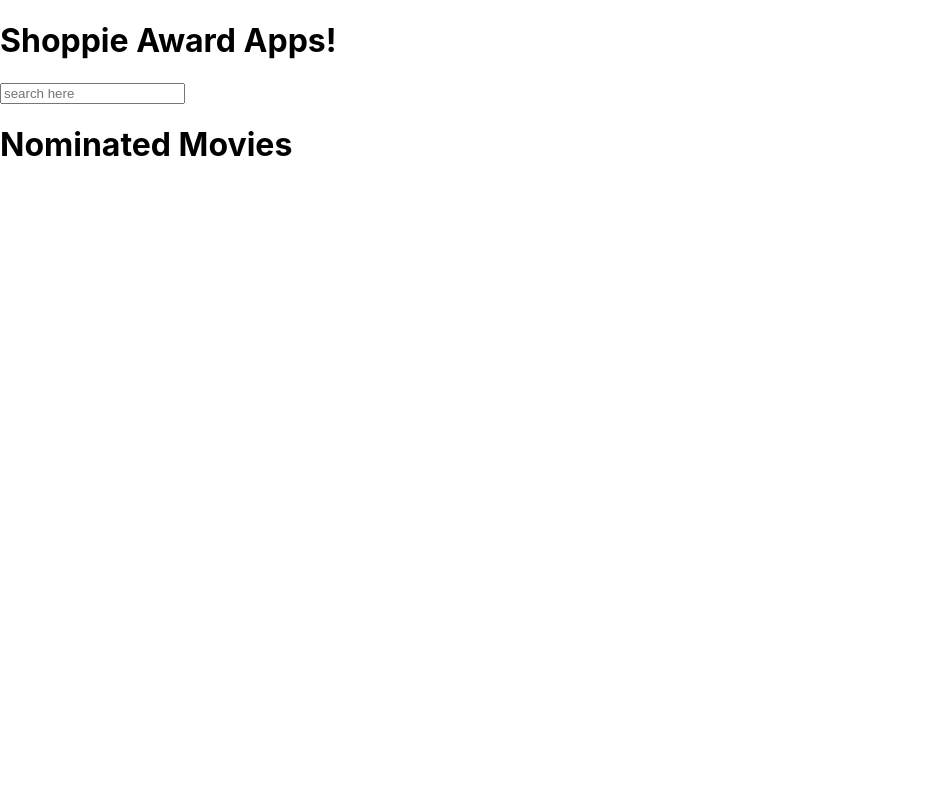
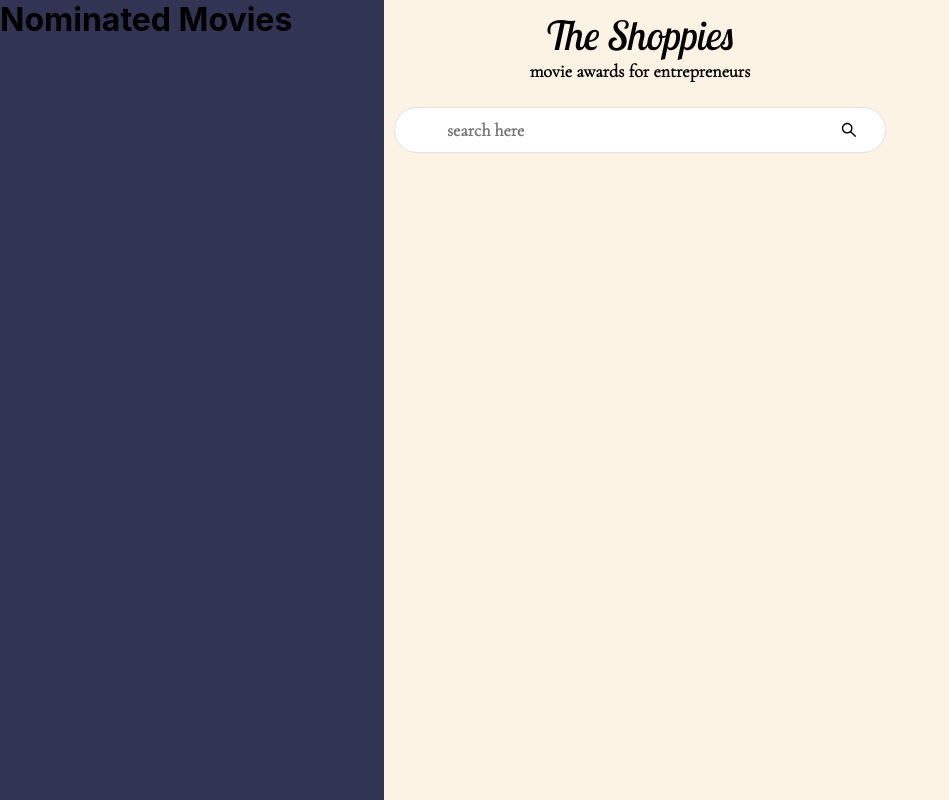
Before and after one commit to letsandeepio/shoppies-fe, a React (Create React App) app: page / in a window 1280 px wide. Shown: the whole page, without its empty margins (0-949 px from the left). Built offline with nearby package versions, Linux system fonts and the light colour scheme.

Commit message:
adds layout & basic design

```diff
--- a/package.json
+++ b/package.json
@@ -3,6 +3,7 @@
   "version": "0.1.0",
   "private": true,
   "dependencies": {
+    "@ant-design/icons": "^4.2.2",
     "@apollo/client": "^3.1.4",
     "@testing-library/jest-dom": "^4.2.4",
     "@testing-library/react": "^9.5.0",
--- a/public/index.html
+++ b/public/index.html
@@ -8,6 +8,8 @@
   <meta name="theme-color" content="#000000" />
   <meta name="description" content="Web site created using create-react-app" />
   <link rel="apple-touch-icon" href="%PUBLIC_URL%/logo192.png" />
+  <link href="https://fonts.googleapis.com/css2?family=Lobster+Two:ital@1&display=swap" rel="stylesheet">
+  <link href="https://fonts.googleapis.com/css2?family=Cormorant+Garamond:wght@300&display=swap" rel="stylesheet">
   <!--
       manifest.json provides metadata used when your web app is installed on a
       user's mobile device or desktop. See https://developers.google.com/web/fundamentals/web-app-manifest/
--- a/src/App.css
+++ b/src/App.css
@@ -0,0 +1,16 @@
+.app__layout {
+  display: flex;
+}
+
+.app__layout-right {
+  background-color: #313453;
+  width: 30vw;
+  height: 100vh;
+}
+
+.app__layout-left {
+  width: 70vw;
+  height: 100vh;
+  overflow: scroll;
+  background-color: #fcf3e4;
+}
--- a/src/App.js
+++ b/src/App.js
@@ -1,16 +1,23 @@
 import React from 'react';
 import './App.css';
-import LiveSearch from './components/LiveSearch';
+
 import CardList from './components/CardList';
 import Nomination from './components/Nomination';
+import Header from './components/Header';
 
 function App() {
   return (
-    <div className="App">
-      <h1>Shoppie Award Apps!</h1>
-      <LiveSearch />
-      <CardList />
-      <Nomination />
+    <div className="app">
+      <Header />
+
+      <div className="app__layout">
+        <div className="app__layout-right">
+          <Nomination />
+        </div>
+        <div className="app__layout-left">
+          <CardList />
+        </div>
+      </div>
     </div>
   );
 }
--- /dev/null
+++ b/src/components/Header.css
@@ -0,0 +1,22 @@
+.header {
+  display: flex;
+  flex-direction: column;
+  position: absolute;
+  top: 10px;
+  align-items: center;
+  width: 100%;
+}
+
+.header__logo>h1 {
+  font-family: 'Lobster Two', cursive;
+  font-size: 40px;
+  font-weight: 300;
+  text-align: center;
+}
+
+.header__logo>h2 {
+  font-family: 'Cormorant Garamond', serif;
+  font-size: 18px;
+  text-align: center;
+  margin-bottom: 25px;
+}
--- /dev/null
+++ b/src/components/Header.js
@@ -0,0 +1,17 @@
+import React from 'react';
+import './Header.css';
+import LiveSearch from './LiveSearch';
+
+const Header = () => {
+  return (
+    <div class="header">
+      <div class="header__logo">
+        <h1>The Shoppies</h1>
+        <h2>movie awards for entrepreneurs</h2>
+      </div>
+      <LiveSearch />
+    </div>
+  );
+};
+
+export default Header;
--- a/src/components/LiveSearch.css
+++ b/src/components/LiveSearch.css
@@ -0,0 +1,27 @@
+.live-search {
+  display: flex;
+  background: #fff;
+  border: 1px solid #dfe1e5;
+  box-shadow: none;
+  height: 39px;
+  width: 490px;
+  border-radius: 24px;
+  height: 44px;
+  margin: 0 auto;
+  align-items: center;
+}
+
+.live-search:hover {
+  border-color: rgba(223, 225, 229, 0);
+  box-shadow: 0 1px 6px 0 rgba(32, 33, 36, 0.28);
+}
+
+.live-search input {
+  font-family: 'Cormorant Garamond', serif;
+  font-size: 18px;
+  font-weight: bold;
+  margin-left: 50px;
+  border: 0px;
+  outline: none;
+  width: 80%;
+}
--- a/src/components/LiveSearch.js
+++ b/src/components/LiveSearch.js
@@ -1,10 +1,12 @@
 import React from 'react';
 import { useStateValue } from '../context/StateProvider';
+import './LiveSearch.css';
+import { SearchOutlined } from '@ant-design/icons';
 
 const LiveSearch = () => {
   const [{ searchTerm }, dispatch] = useStateValue();
   return (
-    <div>
+    <div className="live-search">
       <input
         placeholder="search here"
         value={searchTerm}
@@ -12,7 +14,7 @@ const LiveSearch = () => {
           dispatch({ type: 'SET_SEARCH_TERM', searchTerm: e.target.value })
         }
       />
-      <div>{searchTerm}</div>
+      <SearchOutlined />
     </div>
   );
 };
--- a/src/index.css
+++ b/src/index.css
@@ -1,13 +1,10 @@
 body {
   margin: 0;
-  font-family: -apple-system, BlinkMacSystemFont, 'Segoe UI', 'Roboto', 'Oxygen',
-    'Ubuntu', 'Cantarell', 'Fira Sans', 'Droid Sans', 'Helvetica Neue',
-    sans-serif;
+  font-family: -apple-system, BlinkMacSystemFont, 'Segoe UI', 'Roboto', 'Oxygen', 'Ubuntu', 'Cantarell', 'Fira Sans', 'Droid Sans', 'Helvetica Neue', sans-serif;
   -webkit-font-smoothing: antialiased;
   -moz-osx-font-smoothing: grayscale;
 }
 
-code {
-  font-family: source-code-pro, Menlo, Monaco, Consolas, 'Courier New',
-    monospace;
+* {
+  margin: 0;
 }
```
Also changed, not shown: 1 other file (tests, documents, lock files or other folders).
